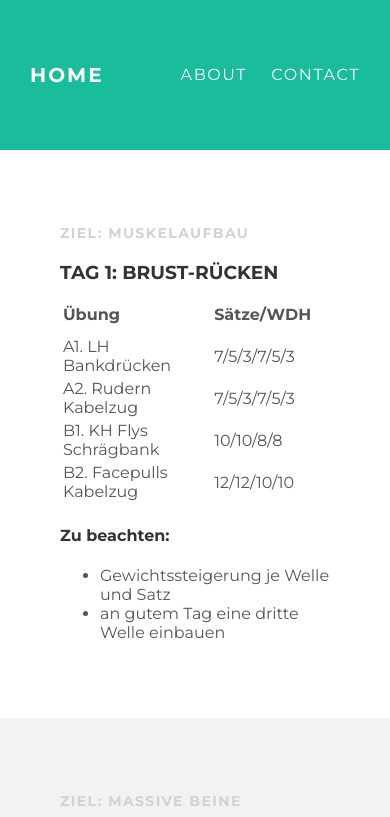
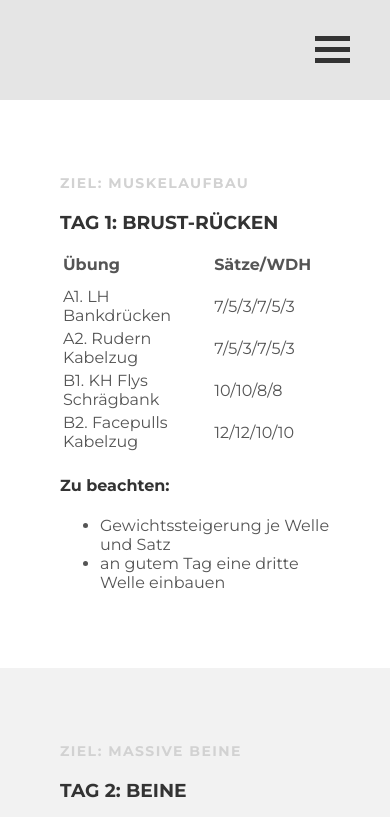
Before and after one commit to TimmDirk/timmdirk.github.io, a plain HTML site: page index.html in a window 390 px wide. Shown: the top 817 px of the page. Drawn offline with Linux system fonts and the light colour scheme.

Commit message:
Mobile Header

```diff
--- a/index.html
+++ b/index.html
@@ -7,7 +7,17 @@
    <meta name="viewport" content="width=device-width, initial-scale=1">
  </head>
  <body>
+   <script>
+    function myFunction(x) {
+      x.classList.toggle("change");
+    }
+    </script>
    <div id="header">
+    <div class="hamburger" onclick="myFunction(this)">
+     <div class="bar1"></div>
+     <div class="bar2"></div>
+     <div class="bar3"></div>
+    </div>
     <div class="container">
       <a id="header-title" href="index.html">Home</a>
       <ul id=header-nav>
--- a/style.css
+++ b/style.css
@@ -33,6 +33,39 @@ img {
   border-radius: 10%;
 }
 
+.hamburger {
+  display: inline-block;
+  cursor: pointer;
+  position: absolute;
+  right: 40px;
+  top: 30px;
+}
+
+.bar1, .bar2, .bar3 {
+  width: 35px;
+  height: 5px;
+  background-color: #333;
+  margin: 6px 0;
+  transition: 0.4s;
+}
+
+/* Rotate first bar */
+.change .bar1 {
+  -webkit-transform: rotate(-45deg) translate(-9px, 6px) ;
+  transform: rotate(-45deg) translate(-9px, 6px) ;
+}
+
+/* Fade out the second bar */
+.change .bar2 {
+  opacity: 0;
+}
+
+/* Rotate last bar */
+.change .bar3 {
+  -webkit-transform: rotate(45deg) translate(-8px, -8px) ;
+  transform: rotate(45deg) translate(-8px, -8px) ;
+}
+
 .container {
   margin: 0 auto;
   padding-left: 30px;
@@ -41,21 +74,22 @@ img {
 
 #header {
   background-color: #1abc9c;
-  height: 150px;
+  height: 100px;
   line-height: 150px;
   position: sticky;
   position: -webkit-sticky; /* Safari */
   top: 0;
+  background: rgba(0,0,0,0.1)
 }
 
 #header-title {
-  display: block;
+  display: none;
   float: left;
   font-size: 20px;
   font-weight: bold;
 }
 #header-nav {
-  display: block;
+  display: none;
   float: right;
   margin-top: 0;
 }
@@ -156,5 +190,16 @@ td, th{
   }
   #header {
     position: relative;
+    height: 150px;
+    background-color: #1abc9c;
+  }
+  #header-title {
+    display: block;
+  }
+  #header-nav {
+    display: block;
+  }
+  .hamburger {
+    display: none;
   }
 }
```
Also changed, not shown: about.html (+10 -0 lines).
